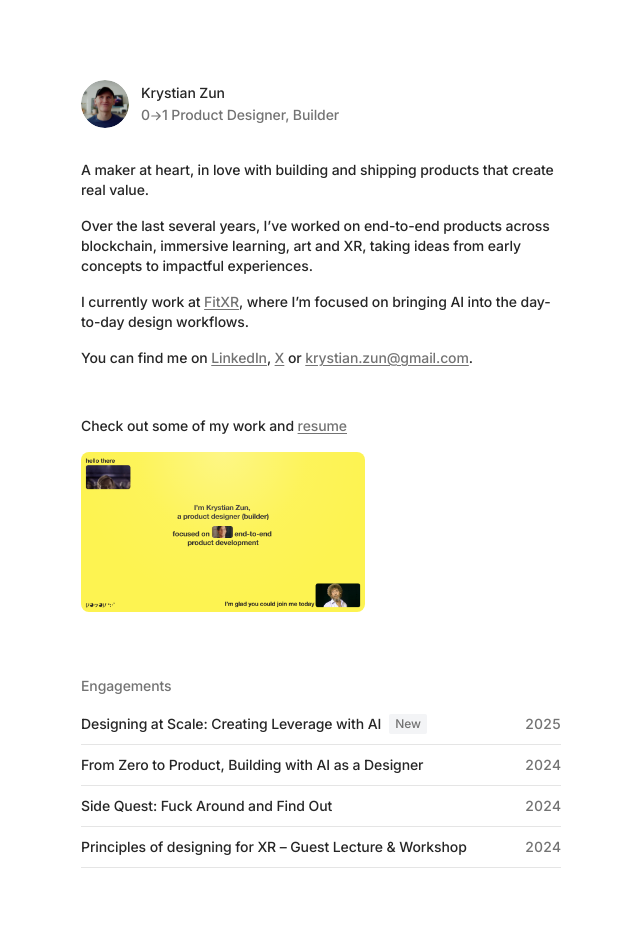
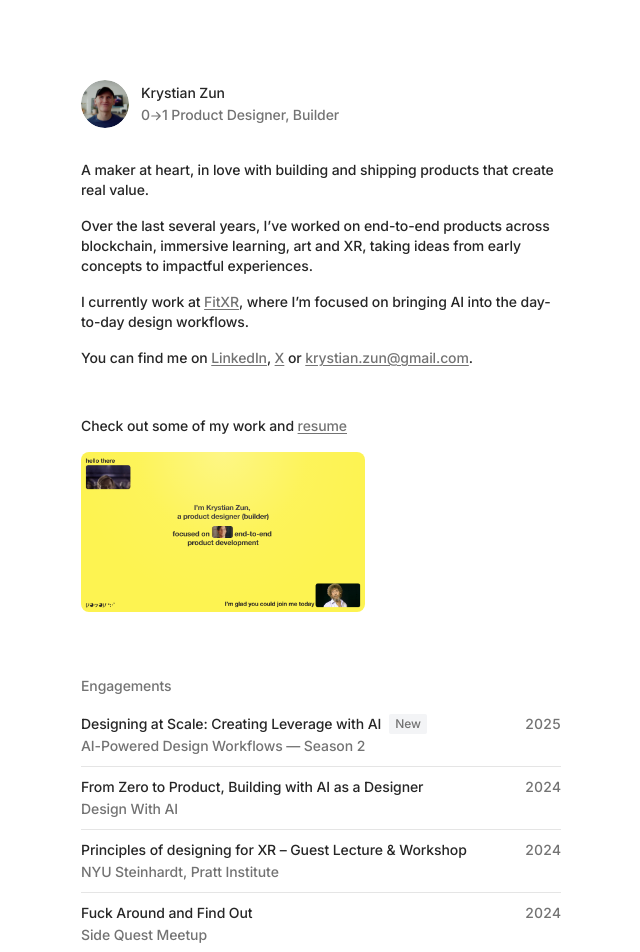
Before and after one commit to krystianzun/krystianzun-com, a Next.js app: page / in a window 1280 px wide. Shown: the top 952 px of the page, without its empty margins (319-959 px from the left). Built offline with nearby package versions, Linux system fonts and the light colour scheme.

Commit message:
add description

```diff
--- a/app/_components/Engagement.tsx
+++ b/app/_components/Engagement.tsx
@@ -2,6 +2,7 @@ interface EngagementItem {
   title: string;
   href: string;
   date: string;
+  description?: string;
   isNew?: boolean;
 }
 
@@ -10,35 +11,46 @@ const engagements: EngagementItem[] = [
     title: "Designing at Scale: Creating Leverage with AI",
     href: "https://maven.com/p/c0cd6c/designing-at-scale-creating-leverage-with-ai",
     date: "2025",
+    description: "AI-Powered Design Workflows — Season 2",
     isNew: true,
   },
   {
     title: "From Zero to Product, Building with AI as a Designer",
     href: "https://www.youtube.com/watch?v=zwlQzb7QyRA",
     date: "2024",
+    description: "Design With AI",
     isNew: false,
-  },
-  {
-    title: "Side Quest: Fuck Around and Find Out",
-    href: "https://www.linkedin.com/posts/krystianzun_last-week-luke-murphy-pulled-off-one-of-ugcPost-7348690990477504513-ec4K",
-    date: "2024",
   },
   {
     title: "Principles of designing for XR – Guest Lecture & Workshop",
     href: "https://www.linkedin.com/posts/krystianzun_xr-design-uiux-ugcPost-7191809695270031360-zVJN",
     date: "2024",
+    description: "NYU Steinhardt, Pratt Institute",
+  },
+  {
+    title: "Fuck Around and Find Out",
+    href: "https://www.linkedin.com/posts/krystianzun_last-week-luke-murphy-pulled-off-one-of-ugcPost-7348690990477504513-ec4K",
+    date: "2024",
+    description: "Side Quest Meetup",
   },
 ];
 
-function EngagementRow({ title, href, date, isNew }: EngagementItem) {
+function EngagementRow({
+  title,
+  href,
+  date,
+  description,
+  isNew,
+}: EngagementItem) {
   return (
     <div className="border-b border-border">
       <a
         href={href}
         target="_blank"
         rel="noopener noreferrer"
-        className="flex items-center justify-between py-2.5 transition-opacity duration-250 group-hover/list:opacity-30 hover:!opacity-100"
+        className="flex items-start justify-between py-2.5 transition-opacity duration-250 group-hover/list:opacity-30 hover:!opacity-100"
       >
+        <div className="flex flex-col gap-0.5">
           <div className="flex items-center gap-2">
             <span className="text-primary">{title}</span>
             {isNew && (
@@ -47,7 +59,11 @@ function EngagementRow({ title, href, date, isNew }: EngagementItem) {
               </span>
             )}
           </div>
-        <span className="text-muted ml-2 tabular-nums">{date}</span>
+          {description && (
+            <span className="text-muted text-sm">{description}</span>
+          )}
+        </div>
+        <span className="text-muted ml-4 tabular-nums shrink-0">{date}</span>
       </a>
     </div>
   );
```
Lines whose indentation alone changed are shown as unchanged.
